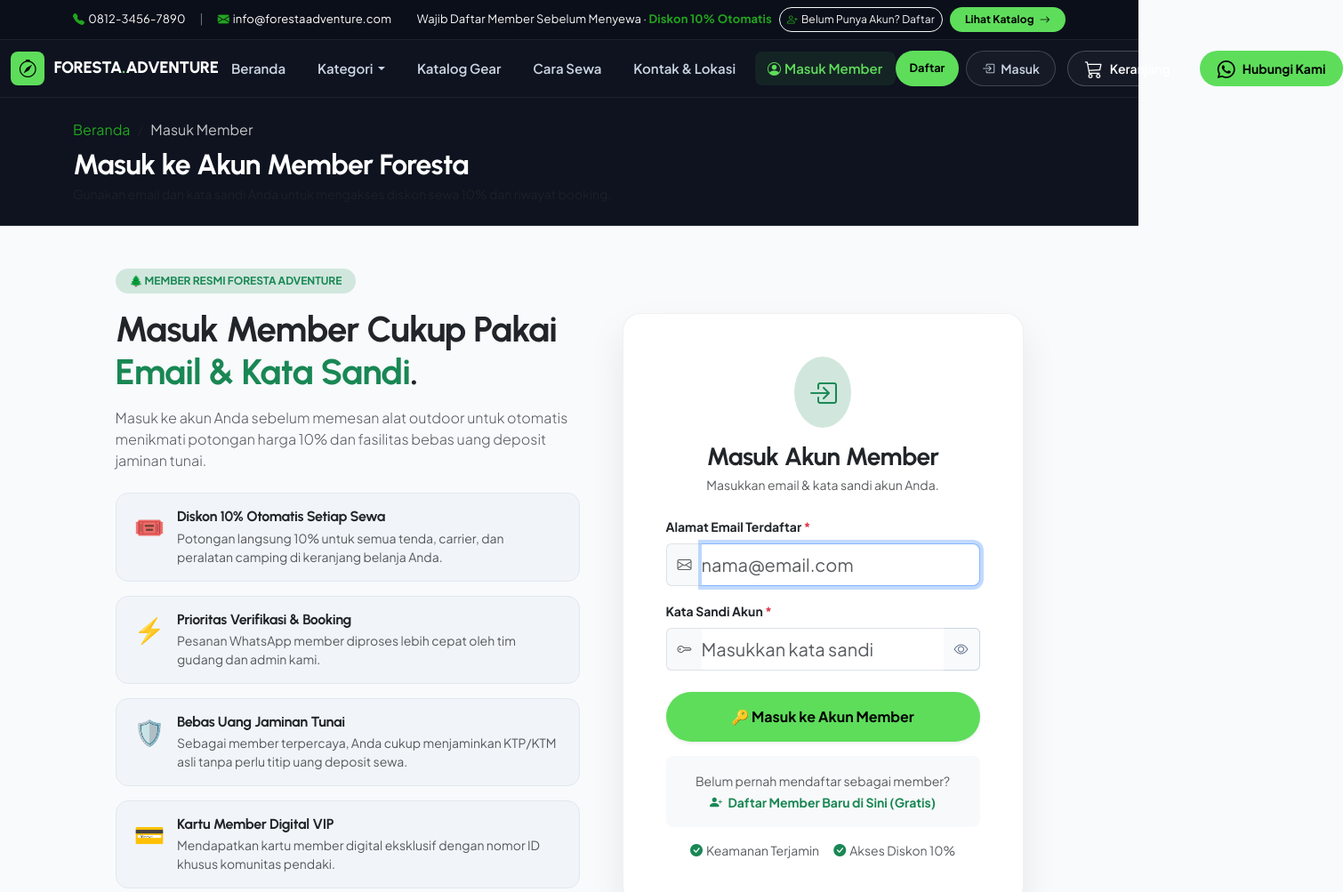
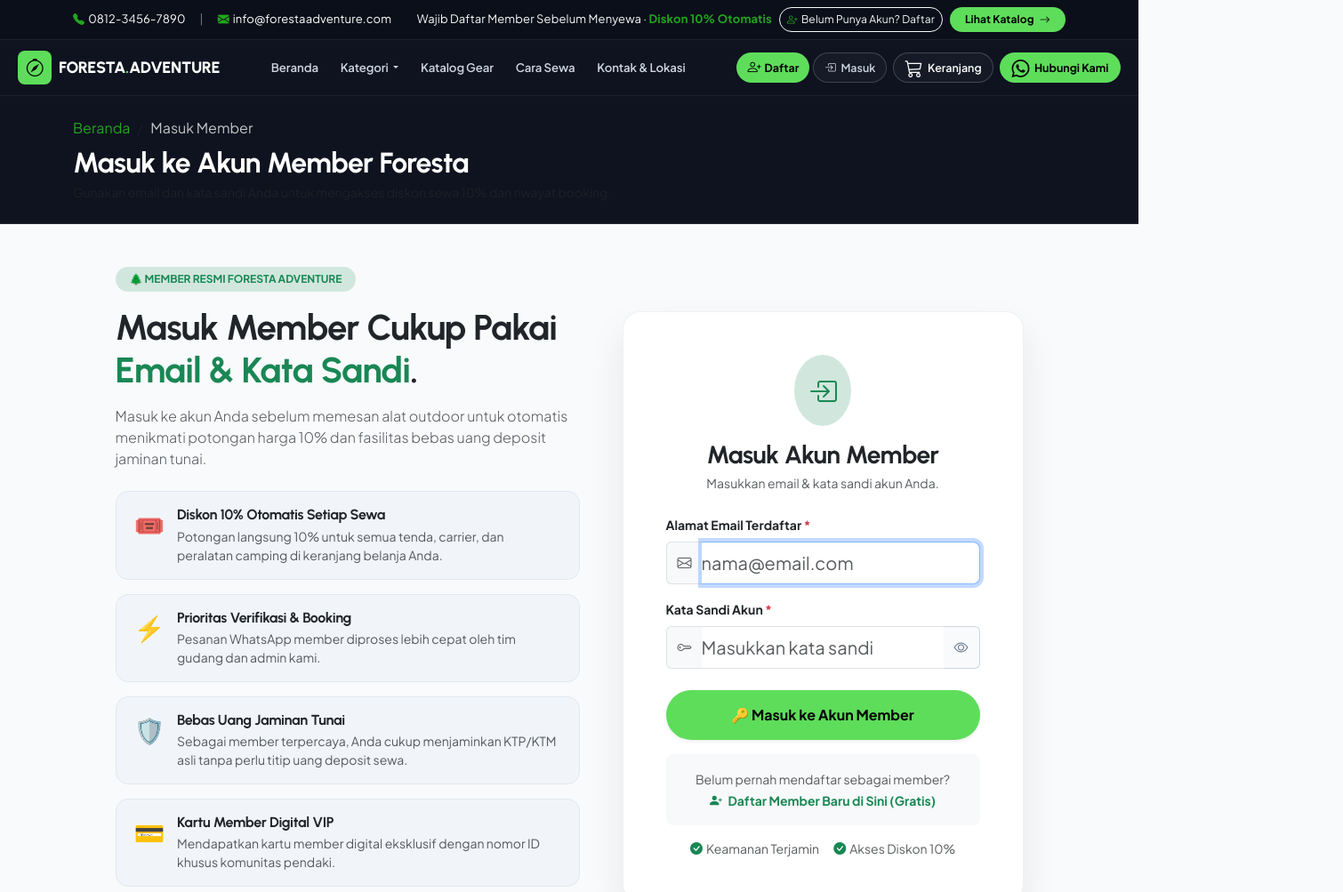
Before and after one commit to faisabdau03-alt/Mulyo-1.0, a website: page login.html in a window 1280 px wide. Shown: the top 1003 px of the page at 89% size, 1510 px wide, since content can reach past the window. Drawn offline with nearby package versions, Linux system fonts and the light colour scheme.

Commit message:
fix(navbar): perkecil font size navbar dan sesuaikan padding agar muat 1 baris kesamping

```diff
--- a/css/style.css
+++ b/css/style.css
@@ -72,8 +72,11 @@ h1, h2, h3, h4, h5, h6 {
   border-bottom: 1px solid rgba(255, 255, 255, 0.06);
 }
 
-.navbar-foresta .container {
-  max-width: 1320px;
+.navbar-foresta .container,
+.navbar-foresta .container-fluid {
+  max-width: 1440px;
+  padding-left: 1.25rem;
+  padding-right: 1.25rem;
 }
 
 .navbar-foresta.scrolled {
@@ -88,10 +91,10 @@ h1, h2, h3, h4, h5, h6 {
 .navbar-brand-logo {
   display: inline-flex;
   align-items: center;
-  gap: 0.65rem;
+  gap: 0.5rem;
   font-family: var(--font-heading);
   font-weight: 800;
-  font-size: clamp(1.15rem, 1.35vw, 1.4rem);
+  font-size: 1.125rem;
   color: #ffffff;
   text-decoration: none;
   letter-spacing: -0.3px;
@@ -99,40 +102,55 @@ h1, h2, h3, h4, h5, h6 {
   flex-shrink: 0;
 }
 
+.navbar-brand-logo .brand-icon-box {
+  width: 32px !important;
+  height: 32px !important;
+  padding: 0.35rem !important;
+  font-size: 0.95rem !important;
+}
+
 .navbar-brand-logo span.accent {
   color: var(--color-primary);
 }
 
-/* Nav links - strictly single line, no wrapping */
+/* Nav links - compact font size & padding to ensure 1 single clean row */
 .navbar-nav {
   display: flex;
   align-items: center;
   flex-wrap: nowrap;
-  gap: 0.15rem;
+  gap: 0.1rem;
 }
 
 @media (min-width: 1200px) {
   .navbar-nav {
-    gap: 0.45rem;
+    gap: 0.25rem;
   }
 }
 
 .navbar-nav .nav-link {
-  font-size: 0.88rem;
+  font-size: 0.8125rem !important; /* 13px */
   font-weight: 600;
   color: #cbd5e1;
-  padding: 0.45rem 0.65rem !important;
+  padding: 0.35rem 0.5rem !important;
   white-space: nowrap !important;
-  transition: var(--transition-normal);
-  border-radius: 8px;
+  transition: var(--transition-fast);
+  border-radius: 6px;
   display: inline-flex;
   align-items: center;
+  letter-spacing: -0.1px;
 }
 
 @media (min-width: 1200px) {
   .navbar-nav .nav-link {
-    font-size: 0.9375rem;
-    padding: 0.5rem 0.9rem !important;
+    font-size: 0.825rem !important;
+    padding: 0.38rem 0.65rem !important;
+  }
+}
+
+@media (min-width: 1400px) {
+  .navbar-nav .nav-link {
+    font-size: 0.86rem !important;
+    padding: 0.4rem 0.75rem !important;
   }
 }
 
@@ -161,18 +179,18 @@ h1, h2, h3, h4, h5, h6 {
   }
 }
 
-/* Action Buttons in Navbar */
+/* Action Buttons in Navbar (Compact Single-Row Design) */
 .navbar-actions {
   display: flex;
   align-items: center;
-  gap: 0.65rem;
+  gap: 0.35rem;
   flex-shrink: 0;
   white-space: nowrap !important;
 }
 
 @media (min-width: 1200px) {
   .navbar-actions {
-    gap: 0.85rem;
+    gap: 0.45rem;
   }
 }
 
@@ -181,17 +199,17 @@ h1, h2, h3, h4, h5, h6 {
   display: inline-flex;
   align-items: center;
   justify-content: center;
-  gap: 0.5rem;
-  height: 40px;
-  padding: 0 1.15rem;
-  font-size: 0.875rem;
+  gap: 0.35rem;
+  height: 34px;
+  padding: 0 0.75rem;
+  font-size: 0.78rem; /* 12.5px */
   font-weight: 600;
   white-space: nowrap !important;
   border-radius: 9999px;
   color: #ffffff;
-  border: 1.5px solid rgba(255, 255, 255, 0.22);
+  border: 1.5px solid rgba(255, 255, 255, 0.2);
   background: rgba(255, 255, 255, 0.03);
-  transition: var(--transition-normal);
+  transition: var(--transition-fast);
 }
 
 .btn-nav-cart:hover {
@@ -200,14 +218,25 @@ h1, h2, h3, h4, h5, h6 {
   color: #ffffff;
 }
 
+.btn-nav-cart i {
+  font-size: 0.95rem;
+}
+
 /* Hubungi Kami Button inside Navbar */
 .navbar-actions .btn-brand-primary {
-  height: 40px;
-  padding: 0 1.25rem;
-  font-size: 0.875rem;
+  height: 34px;
+  padding: 0 0.85rem;
+  font-size: 0.78rem;
   font-weight: 700;
   border-radius: 9999px !important;
   white-space: nowrap !important;
+  display: inline-flex;
+  align-items: center;
+  gap: 0.35rem;
+}
+
+.navbar-actions .btn-brand-primary i {
+  font-size: 0.95rem;
 }
 
 /* Dropdown Menu */
@@ -901,17 +930,17 @@ h1, h2, h3, h4, h5, h6 {
 .btn-nav-member {
   display: inline-flex;
   align-items: center;
-  gap: 0.45rem;
-  height: 40px;
-  padding: 0 1.05rem;
-  font-size: 0.875rem;
+  gap: 0.35rem;
+  height: 34px;
+  padding: 0 0.75rem;
+  font-size: 0.78rem;
   font-weight: 600;
   white-space: nowrap !important;
   border-radius: 9999px;
   color: #cbd5e1;
   border: 1.5px solid rgba(255, 255, 255, 0.18);
   background: rgba(255, 255, 255, 0.03);
-  transition: var(--transition-normal);
+  transition: var(--transition-fast);
   text-decoration: none;
 }
 
--- a/js/main.js
+++ b/js/main.js
@@ -540,7 +540,7 @@ function updateAllMemberUI() {
     if (member && member.email) {
       container.innerHTML = `
         <div class="dropdown">
-          <button class="btn btn-nav-member logged-in dropdown-toggle" type="button" data-bs-toggle="dropdown" aria-expanded="false">
+          <button class="btn btn-nav-member logged-in dropdown-toggle" type="button" data-bs-toggle="dropdown" aria-expanded="false" style="height: 34px; font-size: 0.78rem;">
             <i class="bi bi-person-check-fill text-brand-green"></i>
             <span class="d-none d-xl-inline text-truncate" style="max-width: 130px;">${member.name || member.email}</span>
             <span class="badge bg-success-subtle text-success small py-0 px-1">10% OFF</span>
@@ -564,9 +564,9 @@ function updateAllMemberUI() {
       `;
     } else {
       container.innerHTML = `
-        <div class="d-flex align-items-center gap-2">
-          <a href="register.html" class="btn btn-sm btn-brand-primary px-3 rounded-pill fw-bold" style="font-size: 0.8rem;">
-            Daftar
+        <div class="d-flex align-items-center gap-1">
+          <a href="register.html" class="btn btn-sm btn-brand-primary rounded-pill fw-bold" style="font-size: 0.78rem; height: 34px; padding: 0 0.75rem; display: inline-flex; align-items: center; gap: 0.25rem;">
+            <i class="bi bi-person-plus"></i> Daftar
           </a>
           <a href="login.html" class="btn btn-nav-member" title="Masuk ke Akun Member">
             <i class="bi bi-box-arrow-in-right"></i>
--- a/login.html
+++ b/login.html
@@ -96,10 +96,11 @@
           <li class="nav-item">
             <a class="nav-link" href="kontak.html">Kontak &amp; Lokasi</a>
           </li>
-          <li class="nav-item">
-            <a class="nav-link active text-brand-green" href="login.html">
-              <i class="bi bi-person-circle me-1"></i> Masuk Member
-            </a>
+          <li class="nav-item d-lg-none">
+            <a class="nav-link text-brand-green" href="register.html"><i class="bi bi-person-plus me-1"></i> Daftar Member</a>
+          </li>
+          <li class="nav-item d-lg-none">
+            <a class="nav-link active text-brand-green" href="login.html"><i class="bi bi-box-arrow-in-right me-1"></i> Masuk</a>
           </li>
         </ul>
 
```
Also changed, not shown: index.html (+2 -2 lines), katalog.html (+2 -2 lines), register.html (+5 -4 lines).
